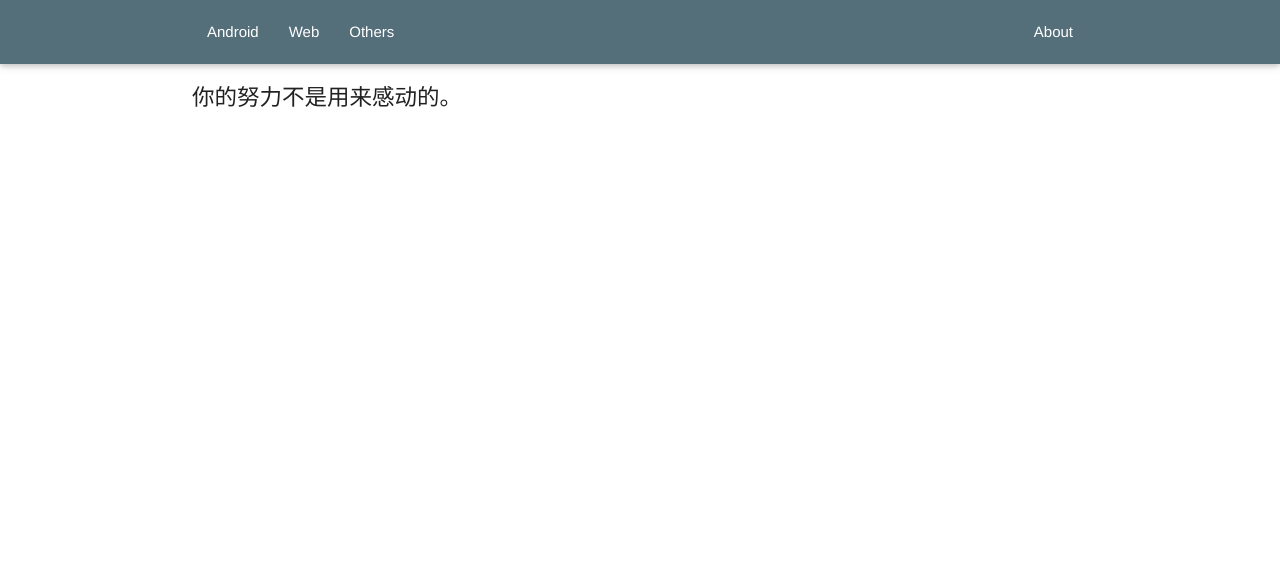
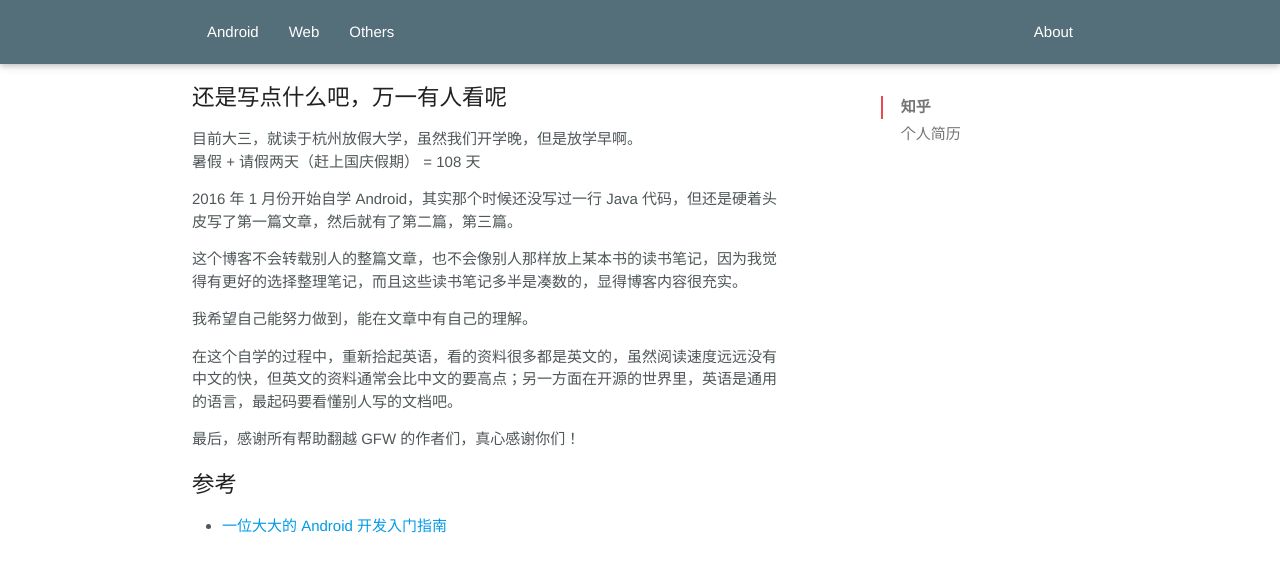
Before and after one commit to 13055512/13055512.github.io, a Jekyll site: the page built from about.html, in a window 1280 px wide. Shown: the top 572 px of the page. Built offline with Jekyll 4.4.1, drawn with Linux system fonts in a browser that asks for light colours.

Commit message:
写点什么

```diff
--- a/about.html
+++ b/about.html
@@ -6,11 +6,24 @@ title: (๑•́ ₃ •̀๑)
 <div class="container">
     <div class="row">
     <div class="col m8 s12">
-        <h3>你的努力不是用来感动的。</h3>
+        <h3 id="-">还是写点什么吧，万一有人看呢</h3>
+        <p>目前大三，就读于杭州放假大学，虽然我们开学晚，但是放学早啊。<br>暑假 + 请假两天（赶上国庆假期） = 108 天</p>
+        <p>2016 年 1 月份开始自学 Android，其实那个时候还没写过一行 Java 代码，但还是硬着头皮写了第一篇文章，然后就有了第二篇，第三篇。</p>
+        <p>这个博客不会转载别人的整篇文章，也不会像别人那样放上某本书的读书笔记，因为我觉得有更好的选择整理笔记，而且这些读书笔记多半是凑数的，显得博客内容很充实。</p>
+        <p>我希望自己能努力做到，能在文章中有自己的理解。</p>
+        <p>在这个自学的过程中，重新拾起英语，看的资料很多都是英文的，虽然阅读速度远远没有中文的快，但英文的资料通常会比中文的要高点；另一方面在开源的世界里，英语是通用的语言，最起码要看懂别人写的文档吧。</p>
+        <p>最后，感谢所有帮助翻越 GFW 的作者们，真心感谢你们！</p>
+        <h3 id="-">参考</h3>
+        <ul>
+            <li><a href="http://blog.zhanghai.me/android-developer-guide/">一位大大的 Android 开发入门指南</a></li>
+        </ul>
     </div>
-    <div class="col m4">
-        <!--<h3><a href="github.com/{{ site.github_username }}">Github</a></h3>-->
-        <!--<h2><a href="https://app.simplenote.com/publish/D0xQQM">个人简历</a></h2>-->
+    <div class="col m3 offset-m1 hide-on-med-and-down">
+        <ul id="content" class="section table-of-contents">
+            <li><a href="https://www.zhihu.com/people/jiang-chen-77" class="active">知乎</a></li>
+            <!-- <li><a href="github.com/gunag2">Github</a></li> -->
+            <li><a href="https://app.simplenote.com/publish/D0xQQM">个人简历</a></li>
+        </ul>
     </div>
     </div>
 </div>
```
